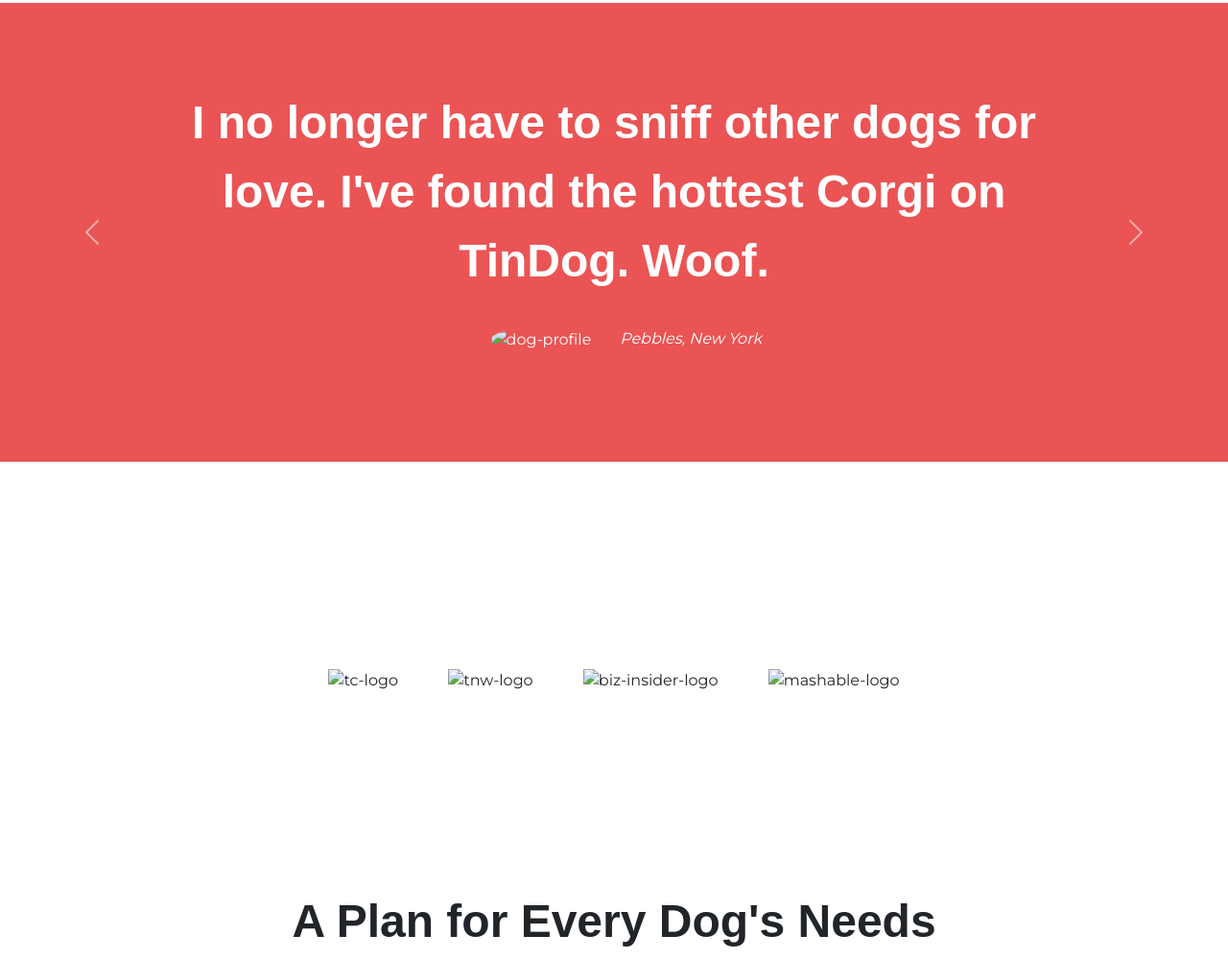
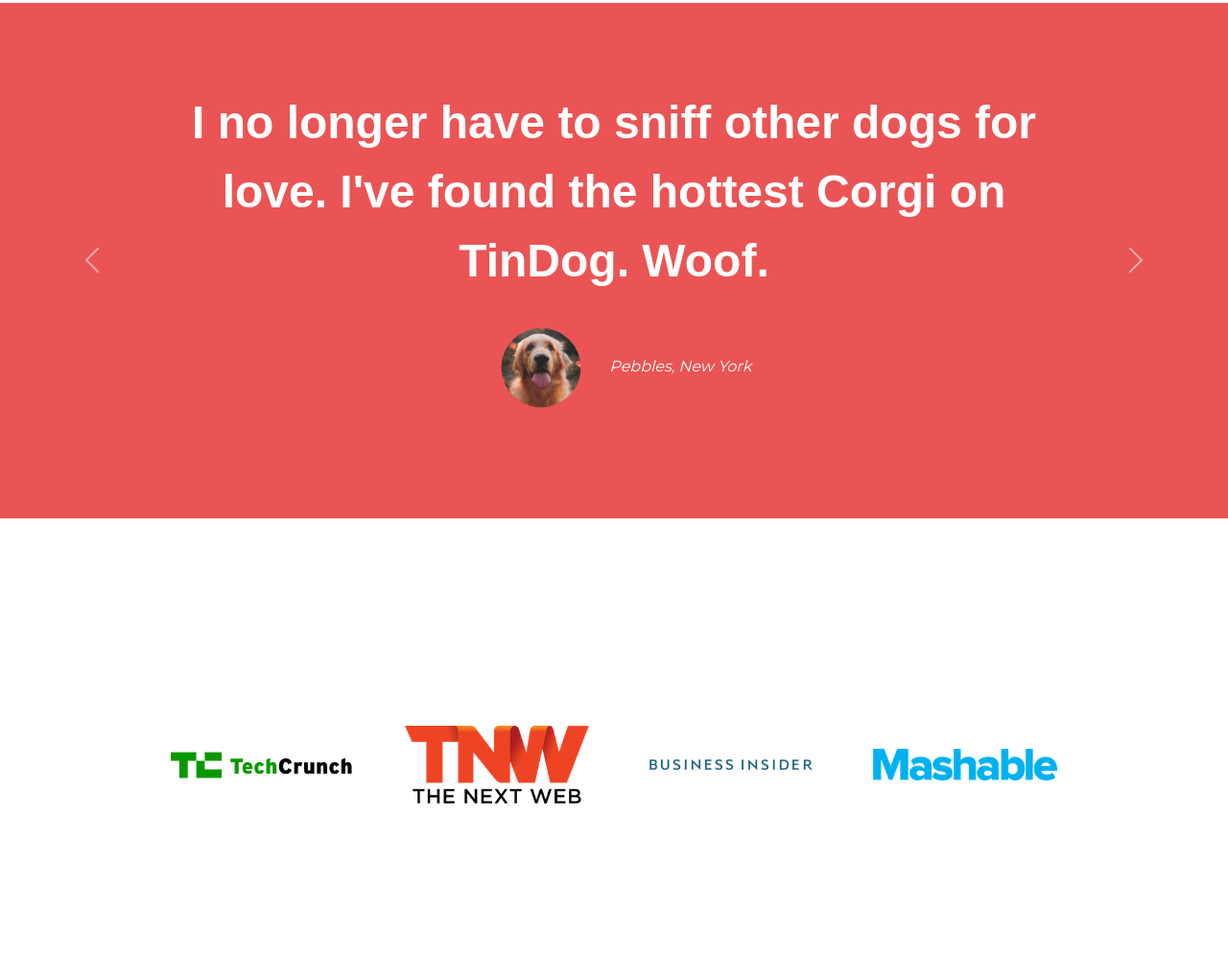
Before and after one commit to Parthium118/third-site, a plain HTML site: page index.html in a window 1280 px wide. Shown: the part 1196-2195 px from the top of the page at 96% size. Drawn offline with nearby package versions, Linux system fonts and the light colour scheme; files that its build step writes are made by us from their sources.

Commit message:
Update index.html

```diff
--- a/index.html
+++ b/index.html
@@ -46,7 +46,7 @@
       <button type="button" class="btn btn-lg btn-outline-light dnld"><i class="fa-brands fa-google-play"></i> Download</button>
     </div>
     <div class="col-lg-6">
-      <img class="title-img" src="images/iphone6.png" alt="iphone-mockup">
+      <img class="title-img" src="iphone6.png" alt="iphone-mockup">
     </div>
   </div>
 </div>
@@ -78,14 +78,14 @@
         <div class="carousel-item active">
 
           <h2>I no longer have to sniff other dogs for love. I've found the hottest Corgi on TinDog. Woof.</h2>
-    <img class="testimonial-image" src="images/dog-img.jpg" alt="dog-profile">
+    <img class="testimonial-image" src="dog-img.jpg" alt="dog-profile">
     <em>Pebbles, New York</em>
 
         </div>
         <div class="carousel-item">
 
           <h2 class="testimonial-text">My dog used to be so lonely, but with TinDog's help, they've found the love of their life. I think.</h2>
-    <img class="testimonial-image" src="images/lady-img.jpg" alt="lady-profile">
+    <img class="testimonial-image" src="lady-img.jpg" alt="lady-profile">
     <em>Beverly, Illinois</em>
 
         </div>
@@ -108,10 +108,10 @@
   <!-- Press -->
 
   <section id="press">
-    <img class="press-logo" src="images/techcrunch.png" alt="tc-logo">
-    <img class="press-logo" src="images/tnw.png" alt="tnw-logo">
-    <img class="press-logo" src="images/bizinsider.png" alt="biz-insider-logo">
-    <img class="press-logo" src="images/mashable.png" alt="mashable-logo">
+    <img class="press-logo" src="techcrunch.png" alt="tc-logo">
+    <img class="press-logo" src="tnw.png" alt="tnw-logo">
+    <img class="press-logo" src="bizinsider.png" alt="biz-insider-logo">
+    <img class="press-logo" src="mashable.png" alt="mashable-logo">
 
   </section>
 
```
